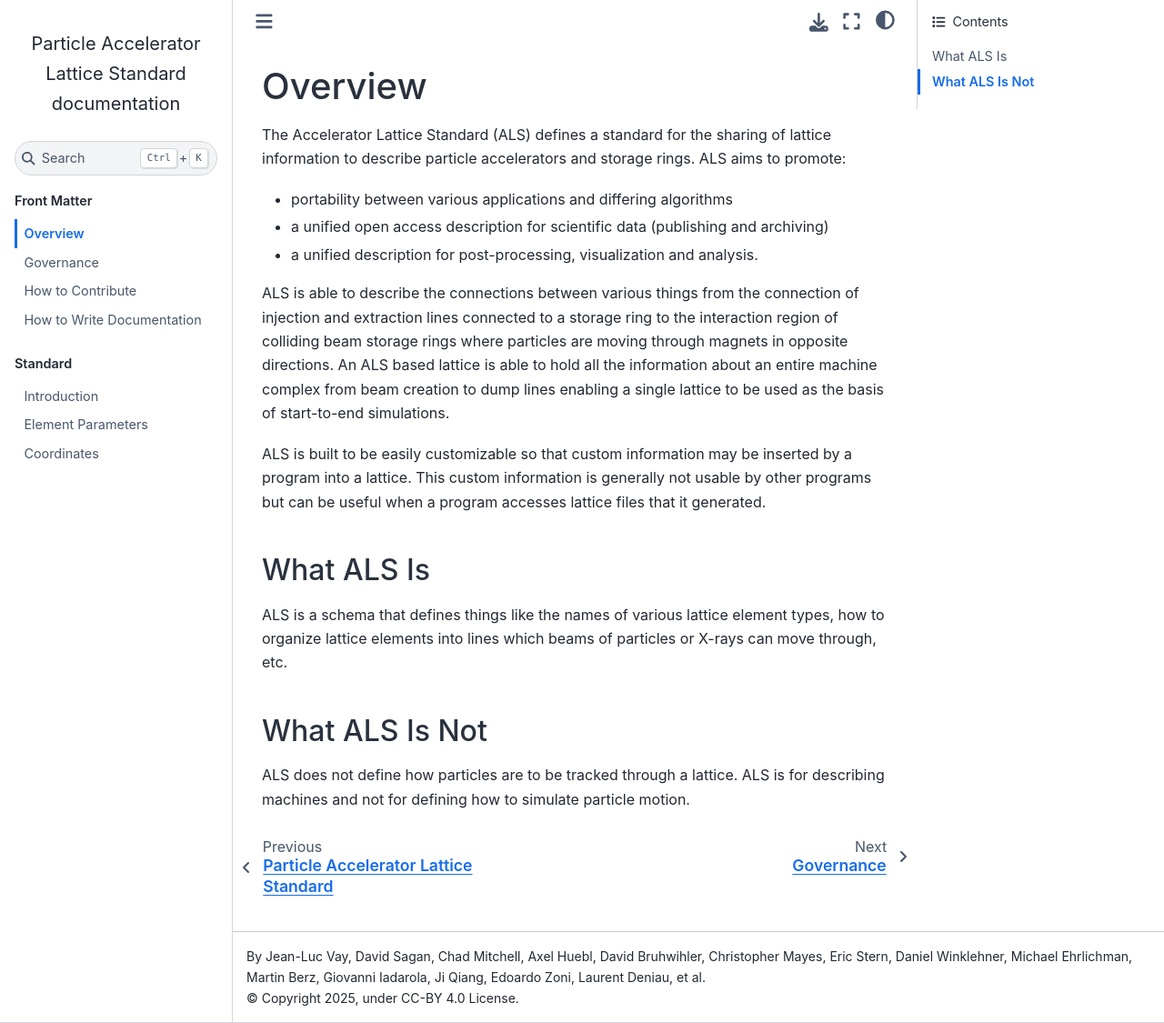
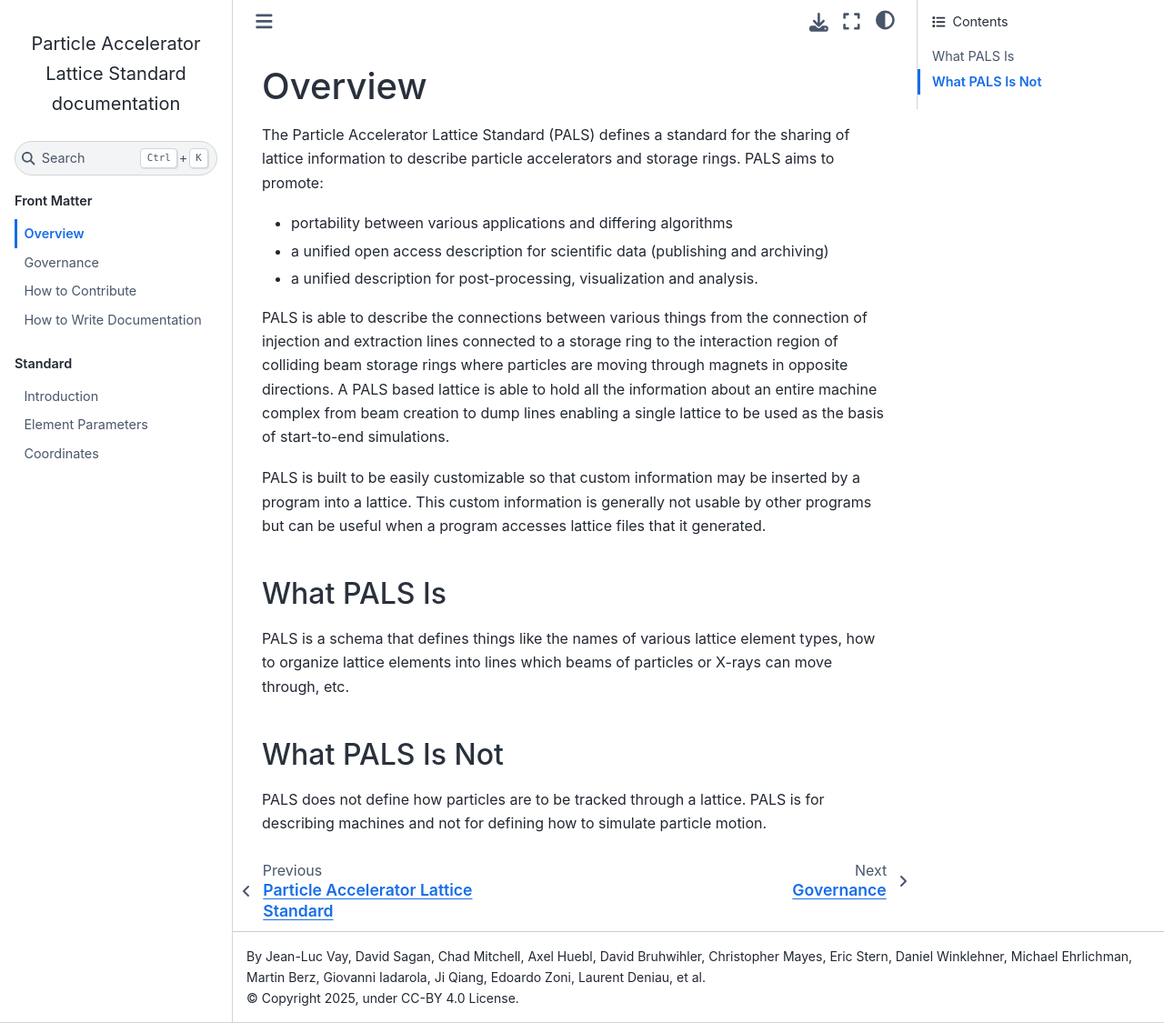
Before and after one commit to campa-consortium/lattice-standard, a Sphinx documentation site: the page built from source/overview.md, in a window 1280 px wide and 1125 px high. Shown: the whole window at 91% size. Built offline with Sphinx 7.4.7 and the Sphinx Book theme 1.1.4, drawn with Linux system fonts in a browser that asks for light colours.

Commit message:
Update name in source/overview.md

```diff
--- a/source/overview.md
+++ b/source/overview.md
@@ -1,30 +1,30 @@
 # Overview
 
-The Accelerator Lattice Standard (ALS) defines a standard for the sharing of lattice information to describe
-particle accelerators and storage rings. ALS aims to promote:
+The Particle Accelerator Lattice Standard (PALS) defines a standard for the sharing of lattice information to describe
+particle accelerators and storage rings. PALS aims to promote:
 
  - portability between various applications and differing algorithms
  - a unified open access description for scientific data (publishing and archiving)
  - a unified description for post-processing, visualization and analysis.
 
-ALS is able to describe the connections between various things
+PALS is able to describe the connections between various things
 from the connection of injection and extraction lines connected to a storage ring to the interaction region
-of colliding beam storage rings where particles are moving through magnets in opposite directions. An ALS
+of colliding beam storage rings where particles are moving through magnets in opposite directions. A PALS
 based lattice is able to
 hold all the information about an entire machine complex from beam creation to dump lines enabling a
 single lattice to be used as the basis of start-to-end simulations.
 
-ALS is built to be easily customizable so that custom information may be inserted by a program into a lattice.
+PALS is built to be easily customizable so that custom information may be inserted by a program into a lattice.
 This custom information is generally not usable by other programs but can be useful when a program accesses
 lattice files that it generated.
 
 
-## What ALS Is
+## What PALS Is
 
-ALS is a schema that defines things like the names of various lattice element types, how to organize lattice
+PALS is a schema that defines things like the names of various lattice element types, how to organize lattice
 elements into lines which beams of particles or X-rays can move through, etc.
 
-## What ALS Is Not
+## What PALS Is Not
 
-ALS does not define how particles are to be tracked through a lattice. ALS is for describing machines and
+PALS does not define how particles are to be tracked through a lattice. PALS is for describing machines and
 not for defining how to simulate particle motion.
```
